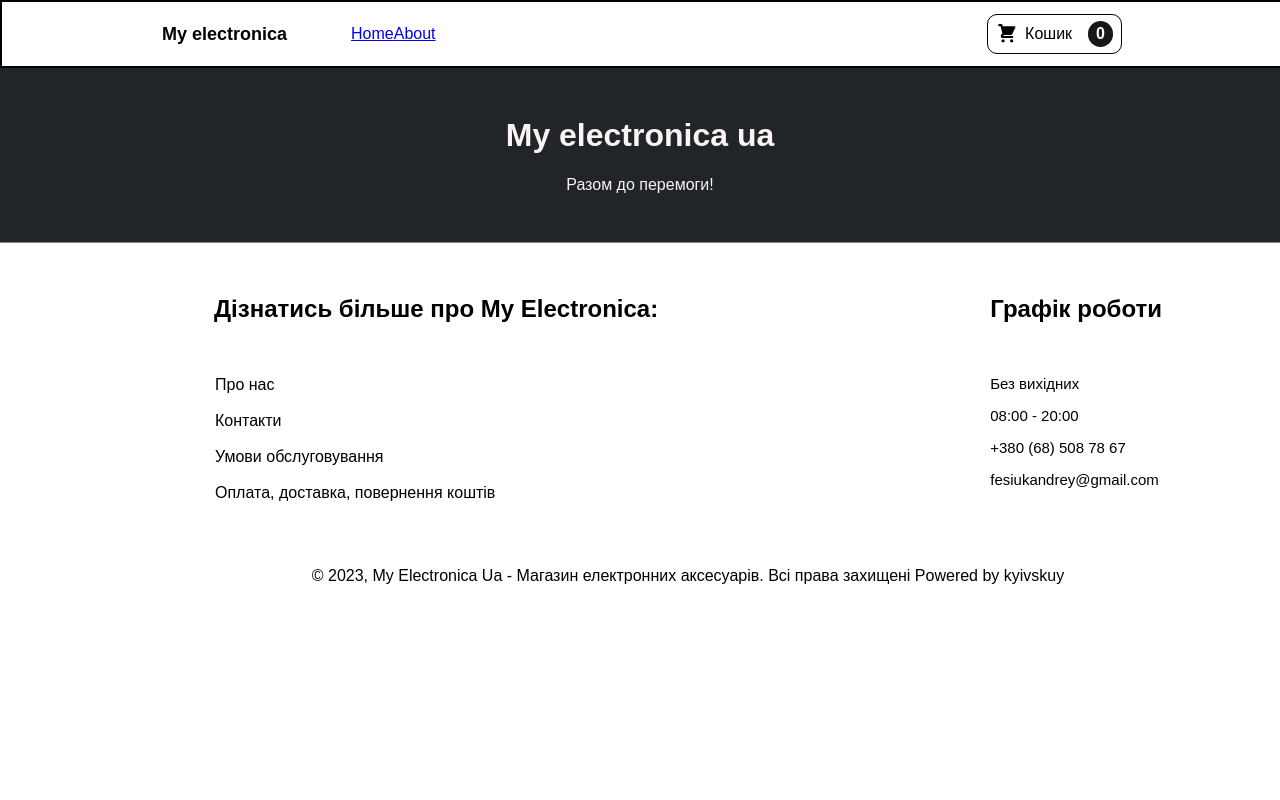
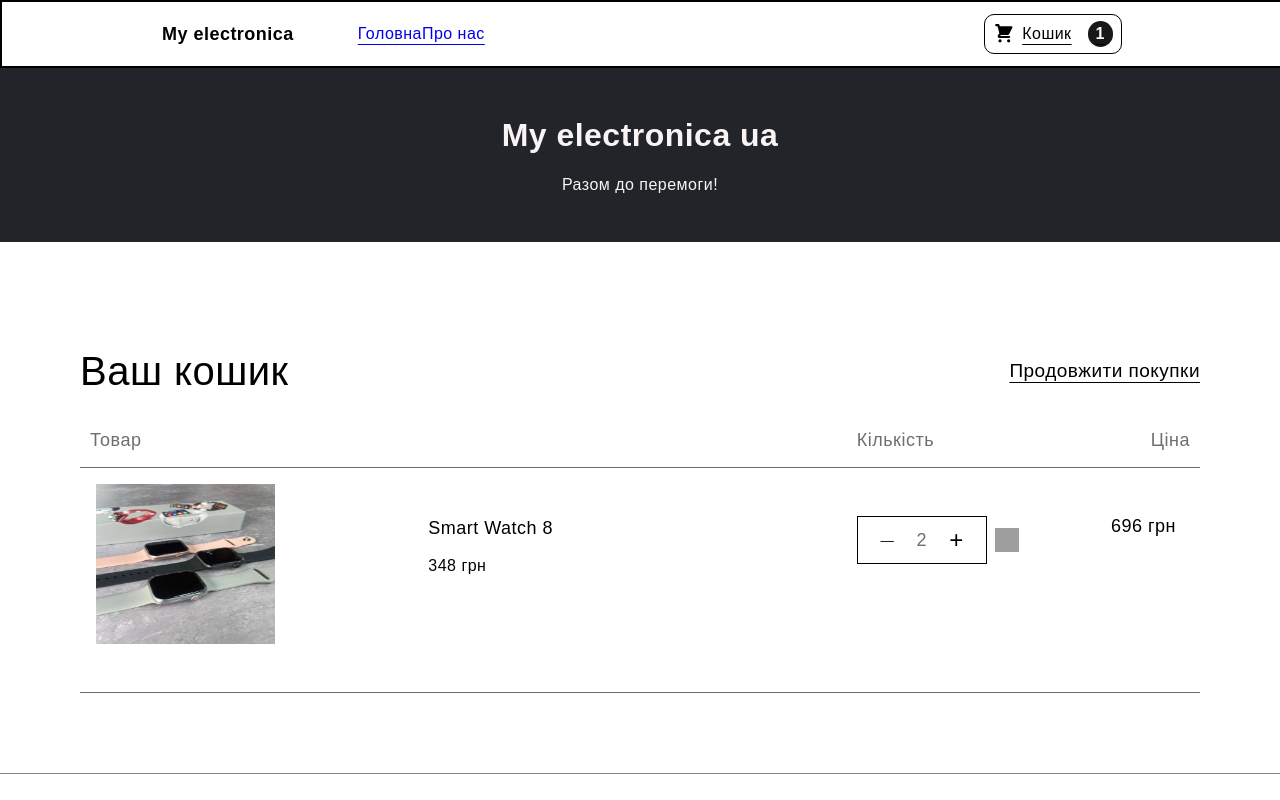
Before and after one commit to indian0ch/my.electronica.ua, a React (Create React App) app: page /cart in a window 1280 px wide. Shown: the top 800 px of the page. Built offline with nearby package versions, Linux system fonts and the light colour scheme; grey boxes are pictures that could not be loaded.

Commit message:
Cart in process

```diff
--- a/src/App.js
+++ b/src/App.js
@@ -7,6 +7,7 @@ import Footer from "./components/Footer/Footer";
 import AboutUs from "./components/Services/AboutUs";
 import TermsService from "./components/Services/TermsService";
 import RefundInfo from "./components/Services/RefundInfo";
+import CartPage from "./components/Cart/CartPage";
 import {
   BrowserRouter as Router,
   Routes,
@@ -28,6 +29,7 @@ function App() {
         <Route path="/about" element={<AboutUs />} />
         <Route path="/terms-of-service" element={<TermsService />} />
         <Route path="/refund-policy" element={<RefundInfo />} />
+        <Route path="/cart" element={<CartPage />} />
       </Routes>
       <Footer />
     </Router>
--- /dev/null
+++ b/src/components/Cart/Cart.module.css
@@ -0,0 +1,118 @@
+.cartPage {
+    margin: 0 auto;
+    padding: 5rem;
+}
+
+.cartHeader {
+    display: flex;
+    text-align: center;
+    align-items: center;
+    justify-content: space-between;
+}
+
+.cartHeader h1 {
+    font-size: 40px;
+    font-weight: 500;
+}
+
+.cartHeader-link {
+    color: #000;
+    font-size: 19px;
+}
+
+.listContainer {
+    font-size: 18px;
+}
+
+.listTable {
+    width: 100%;
+    border-collapse: collapse;
+    padding-bottom: 4rem;
+}
+
+.listTable tbody {}
+
+.listTable-header {
+    font-weight: 500;
+    color: rgb(110, 110, 110);
+}
+
+.listTable-header {
+    display: flex;
+    justify-content: space-between;
+    margin: 10px;
+}
+
+.listTable-header span:first-child {
+    flex-basis: 50%;
+}
+
+.listTable-body {
+    display: flex;
+    justify-content: space-between;
+    margin-top: 1rem;
+    border-bottom: 1px solid rgb(106, 106, 106);
+    border-top: 1px solid rgb(106, 106, 106);
+    padding-bottom: 2rem;
+}
+
+
+
+.row-image-container {
+    width: 10rem;
+    height: 10rem;
+    padding: 1rem;
+    flex-basis: 20%;
+}
+
+.row-image-container img {
+    width: 80%;
+    height: 100%;
+}
+
+.row-name-container {
+    display: flex;
+    flex-direction: column;
+    flex-basis: 30%;
+    padding: 2rem 1.5rem;
+}
+
+.row-name-container span {
+    font-size: 16px;
+}
+
+.row-count-container {
+    display: flex;
+}
+
+.row-count-container img {
+    padding-top: 3.7rem;
+    padding-left: 0.5rem;
+    width: 1.5rem;
+    height: 1.5rem;
+}
+
+.row-count-container div {
+    display: flex;
+    justify-content: space-between;
+    border: 0.5px solid black;
+    margin: 3rem 0rem 6rem;
+    width: 8rem;
+    font-size: 18px;
+    align-items: center;
+    color: rgb(110, 110, 110);
+    transition: all ease 3s;
+}
+
+.row-count-container button {
+    width: 100%;
+    height: 100%;
+    background-color: white;
+    border: none;
+}
+
+.row-count-container button:active {}
+
+.row-price-container {
+    padding: 3rem 1.5rem;
+}
--- /dev/null
+++ b/src/components/Cart/CartPage.js
@@ -0,0 +1,25 @@
+import { Fragment } from "react";
+import classes from "./Cart.module.css";
+import { useSelector } from "react-redux";
+import EmptyCart from "./EmptyCart";
+import NotEmptyCart from "./NotEmptyCart";
+
+function CartPage(props) {
+  const { cartItems} = useSelector((state) => ({
+    cartItems: state.cartFunctional.items
+  }));
+  const isCartNotEmpty = cartItems.length === 0 ? false : true;
+  console.log(cartItems);
+  console.log(isCartNotEmpty);
+
+  return (
+    <div className={classes.cartPage}>
+      {isCartNotEmpty === true ? (
+        <NotEmptyCart></NotEmptyCart>
+      ) : (
+        <EmptyCart></EmptyCart>
+      )}
+    </div>
+  );
+}
+export default CartPage;
--- /dev/null
+++ b/src/components/Cart/EmptyCart.js
@@ -0,0 +1,12 @@
+import { Fragment } from "react";
+import classes from "./Cart.module.css";
+import { Link } from "react-router-dom";
+
+function EmptyCart(props) {
+  return (
+    <Fragment>
+      <Link to="/" className={classes.continueSellButton}>Продовжити покупки</Link>
+    </Fragment>
+  );
+}
+export default EmptyCart;
--- /dev/null
+++ b/src/components/Cart/ItemRow.js
@@ -0,0 +1,49 @@
+import { Fragment } from "react";
+import classes from "./Cart.module.css";
+import { useDispatch } from "react-redux";
+import { cartActions } from "../storage/cart-slice";
+
+function ItemRow(props) {
+  const dispatch = useDispatch();
+
+  function onDecreaseHandler(event) {
+    event.preventDefault();
+    dispatch(cartActions.decreaseItem(props.name));
+  }
+  function onIncreaseHandler(event) {
+    event.preventDefault();
+    dispatch(cartActions.increaseItem(props.name));
+  }
+
+  return (
+    <Fragment>
+      <div className={classes["row-image-container"]}>
+        <img src={require(`../../asserts/${props.imageSrc}`)}></img>
+      </div>
+      <div className={classes["row-name-container"]}>
+        <p>{props.name}</p>
+        <span>{props.price} грн</span>
+      </div>
+      <div className={classes["row-count-container"]}>
+        <div>
+          {" "}
+          <button onClick={onDecreaseHandler}>—</button>
+          <span>{props.count}</span>
+          <button style={{ fontSize: "24px" }} onClick={onIncreaseHandler}>
+            +
+          </button>
+        </div>
+        <img
+          width="48"
+          height="48"
+          src="https://img.icons8.com/fluency-systems-regular/48/trash--v2.png"
+          alt="trash--v2"
+        />
+      </div>
+      <div className={classes["row-price-container"]}>
+        <span> {props.count * props.price} грн</span>
+      </div>
+    </Fragment>
+  );
+}
+export default ItemRow;
--- /dev/null
+++ b/src/components/Cart/NotEmptyCart.js
@@ -0,0 +1,47 @@
+import { Fragment } from "react";
+import classes from "./Cart.module.css";
+import { Link } from "react-router-dom";
+import { useSelector } from "react-redux";
+import ItemRow from "./ItemRow";
+
+function NotEmptyCart(props) {
+  const { cartItems, cartSum, itemCount } = useSelector((state) => ({
+    cartItems: state.cartFunctional.items,
+    cartSum: state.cartFunctional.totelSum,
+    itemCount: state.cartFunctional.totalCount,
+  }));
+
+
+  return (
+    <Fragment>
+      <div className={classes.cartHeader}>
+        <h1>Ваш кошик</h1>
+        <Link className={classes['cartHeader-link']} to="/">Продовжити покупки</Link>
+      </div>
+      <div className={classes.listContainer}>
+        <table className={classes.listTable}>
+          <div  className={classes["listTable-header"]}>
+              <span>Товар</span>
+              <span>Кількість</span>
+              <span>Ціна</span>
+          </div>
+          <div className={classes["listTable-body"]}>
+            {cartItems.map((item) => {
+              return (
+                <ItemRow
+                  key={item.name}
+                  name={item.name}
+                  price={item.price}
+                  count={item.count}
+                  color={item.color}
+                  imageSrc={item.imageSrc}
+                />
+              );
+            })}
+          </div>
+        </table>
+      </div>
+    </Fragment>
+  );
+}
+export default NotEmptyCart;
--- a/src/components/Header/HeaderMenu.js
+++ b/src/components/Header/HeaderMenu.js
@@ -2,8 +2,12 @@ import { Fragment } from "react";
 import classes from "./Header.module.css";
 import CartIcon from "./CartIcon.js";
 import { Link } from "react-router-dom";
+import { useSelector } from "react-redux";
 
 function HeaderMenu(props) {
+  const { itemCount } = useSelector((state) => ({
+    itemCount: state.cartFunctional.totalCount,
+  }));
   function onClickCartHandler() {}
 
   return (
@@ -13,23 +17,20 @@ function HeaderMenu(props) {
         {/* <button className={classes["navbar-toggler"]}></button> */}
         <div className={classes["navbar-collapse"]}>
           <ul className={classes["navbar-nav"]}>
-            <Link to="/">Home</Link>
+            <Link to="/">Головна</Link>
             {/* <li>Home</li> */}
-            <Link to="/about">About</Link>
+            <Link to="/about">Про нас</Link>
           </ul>
           {/* <div className={classes['cart-div']}>
 
           </div> */}
-          <button
-            className={classes["cart-button"]}
-            onClick={onClickCartHandler}
-          >
+          <Link className={classes["cart-button"]} to="/cart">
             <span className={classes["cart-icon"]}>
               <CartIcon />
             </span>
             <span>Кошик</span>
-            <span className={classes["cart-badge"]}>0</span>
-          </button>
+            <span className={classes["cart-badge"]}>{itemCount}</span>
+          </Link>
         </div>
       </div>
     </nav>
--- a/src/components/ItemPages/ItemPage.js
+++ b/src/components/ItemPages/ItemPage.js
@@ -1,9 +1,10 @@
 import { Fragment, useReducer } from "react";
-import { useSelector } from "react-redux";
+import { useSelector, useDispatch } from "react-redux";
 import classes from "./ItemPage.module.css";
 import ServiceItem from "./servicesItem";
 import ColorButton from "../UI/chooseColorButton";
 import VideoReview from "./VideoReview";
+import { cartActions } from "../storage/cart-slice";
 
 function reducerServices(state, action) {
   switch (action.type) {
@@ -29,7 +30,8 @@ function reducerServices(state, action) {
 }
 
 function ItemPage(props) {
-  console.log(props.link);
+  const dispatch = useDispatch();
+
   const whichClrBtnActv = useSelector(
     (state) => state.colorChoosen.isColorActive
   );
@@ -42,6 +44,19 @@ function ItemPage(props) {
   const paragraphs = props.description
     .split("\n")
     .map((paragraph, index) => <p key={index}>{paragraph}</p>);
+
+  function onAddToCartHandler(event) {
+    event.preventDefault();
+    dispatch(
+      cartActions.addNewItem({
+        name: "Smart Watch 8",
+        price: 348,
+        count: 2,
+        color: "Black",
+        imageSrc: "6s-main.jpeg",
+      })
+    );
+  }
 
   return (
     <Fragment>
@@ -83,7 +98,7 @@ function ItemPage(props) {
             </div>
           </div>
           <div className={classes["itemPage-description-button"]}>
-            <button>Додати в кошик</button>
+            <button onClick={onAddToCartHandler}>Додати в кошик</button>
           </div>
           <div className={classes["itemPage-description-dropboxes"]}>
             <ServiceItem
--- /dev/null
+++ b/src/components/storage/cart-slice.js
@@ -0,0 +1,51 @@
+import { createSlice } from "@reduxjs/toolkit";
+
+const initialState = {
+  items: [
+    {
+      name: "Smart Watch 8",
+      price: 348,
+      count: 2,
+      color: "Black",
+      imageSrc: "6s-main.jpeg",
+    },
+  ],
+  totalSum: 696,
+  totalCount: 1,
+};
+
+const cartSlice = createSlice({
+  name: "CartFunctional",
+  initialState: initialState,
+  reducers: {
+    addNewItem: (state, action) => {
+      const newItem = action.payload;
+      //   state.isColorActive = id;
+      state.items.push(newItem);
+      state.totalSum += newItem.price;
+      state.totalCount++;
+    },
+    removeItem: (state, action) => {
+      const item = action.payload;
+      state.items = state.items.filter((element) => element.name !== item.name);
+      state.totalCount -= item.count;
+      state.totalSum -= item.count * item.price;
+    },
+    decreaseItem: (state, action) => {
+      const nameItem = action.payload;
+      console.log(nameItem);
+      const item = state.items.find((item) => item.name === nameItem);
+      console.log(item.name);
+      item.count--;
+      state.totalSum -= item.price;
+      state.totalCount--;
+      state.items=[...state.items, item];
+    },
+    increaseItem: (state, action) => {
+      const nameItem = action.payload;
+    },
+  },
+});
+export const cartActions = cartSlice.actions;
+
+export default cartSlice.reducer;
--- a/src/components/storage/store.js
+++ b/src/components/storage/store.js
@@ -1,8 +1,9 @@
 import { configureStore } from "@reduxjs/toolkit";
 import colorChooseReducer from "./colorChoose-slice";
+import cartReducer from "./cart-slice";
 
 const store = configureStore({
-  reducer: { colorChoosen: colorChooseReducer },
+  reducer: { colorChoosen: colorChooseReducer, cartFunctional:cartReducer },
 });
 
 export default store;
--- a/src/index.css
+++ b/src/index.css
@@ -3,6 +3,8 @@ body {
   font-family: Assistant, sans-serif;
   -webkit-font-smoothing: antialiased;
   -moz-osx-font-smoothing: grayscale;
+  letter-spacing: 0.03rem;
+  text-underline-offset: 0.3rem;
   /* width: 100%; */
 }
 
```
